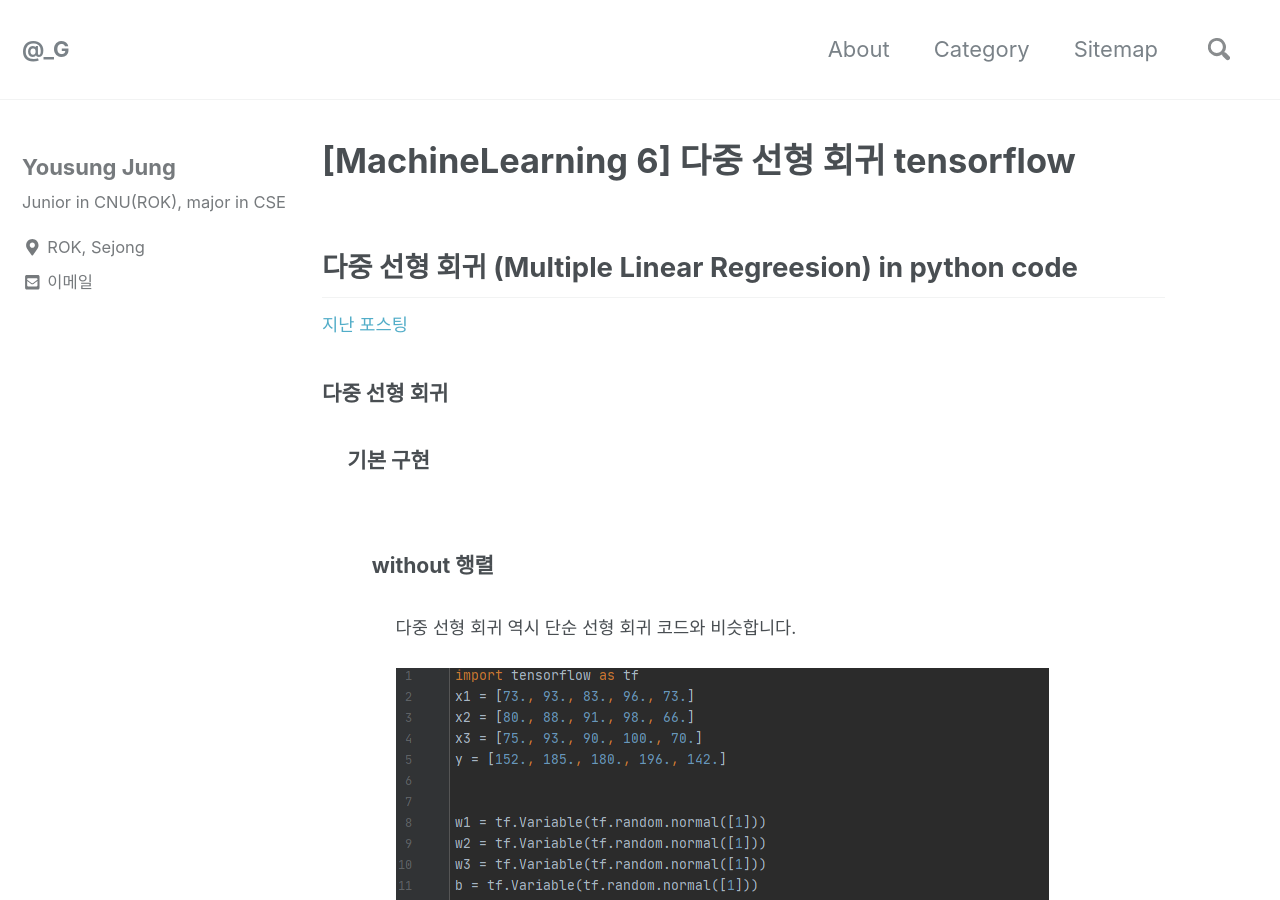
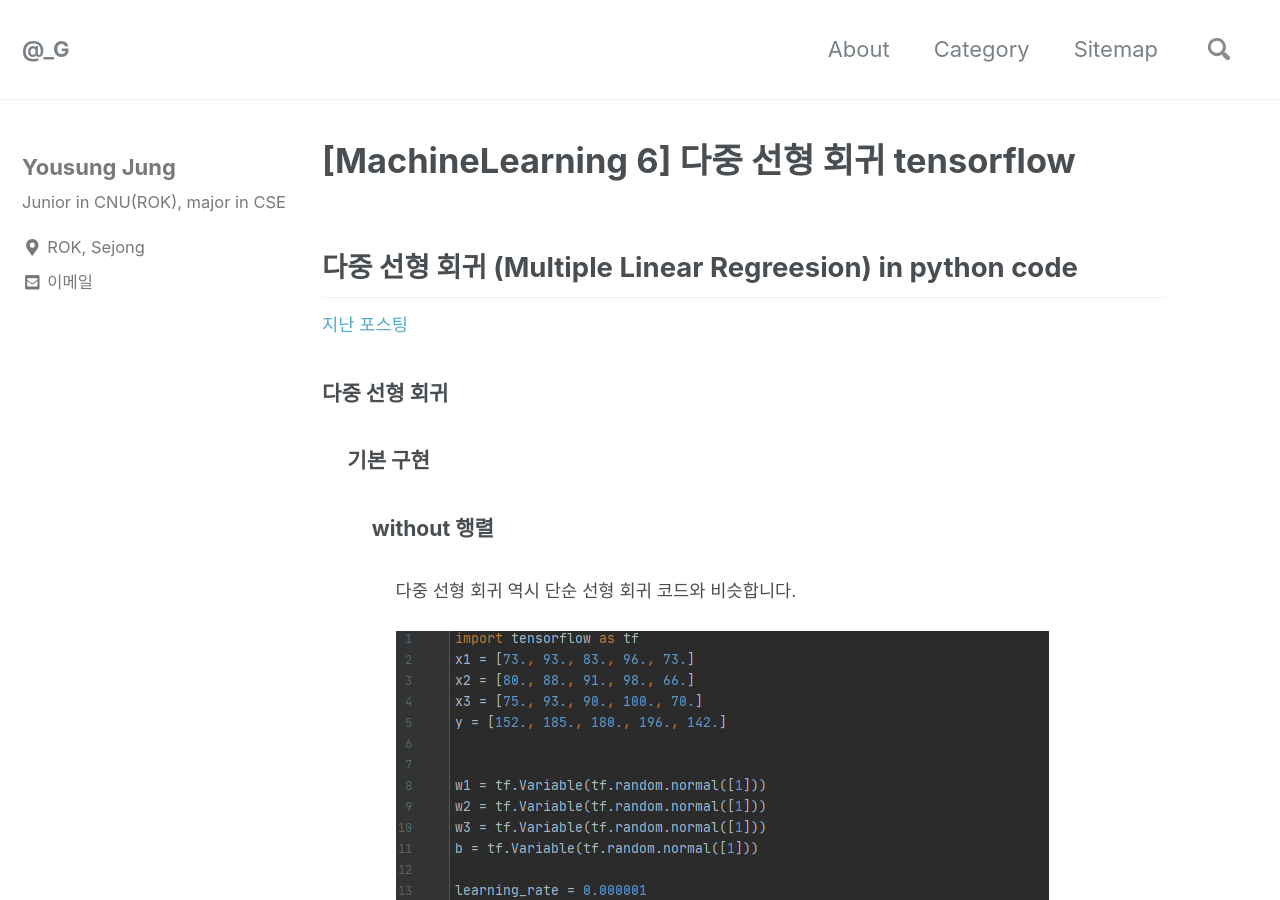
Before and after one commit to can019/can019.github.io, a Jekyll site: the page built from _posts/2020-09-02-MachineLearning-AI-6.md, in a window 1280 px wide and 900 px high. Built offline with Jekyll 4.4.1, drawn with Linux system fonts in a browser that asks for light colours; nearby versions of some CDN libraries.

Commit message:
br 수정

```diff
--- a/_posts/2020-09-02-MachineLearning-AI-6.md
+++ b/_posts/2020-09-02-MachineLearning-AI-6.md
@@ -12,7 +12,7 @@ categories: MachineLearning DataAnalyze
     <h3 style = "font-size :1.2em"> 다중 선형 회귀</h3>
     	<div style = "margin-left : 3%">
 		      <div><!--chapter2-->
-    	       <h3 style = "font-size :1.2em">기본 구현</h3><br/>
+    	       <h3 style = "font-size :1.2em">기본 구현</h3>
     				 <div style = "margin-left : 3%">
                <div><!--chapter3-->
                   <h3 style = "font-size :1.2em">without 행렬</h3><br/>
```
